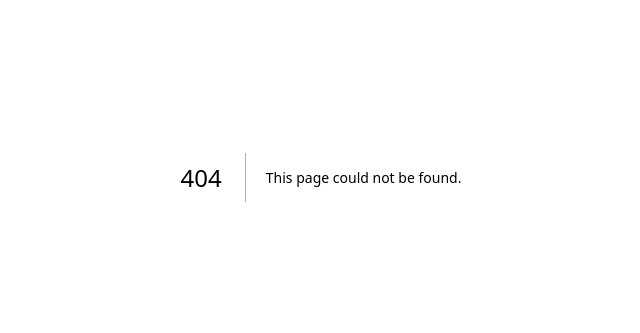
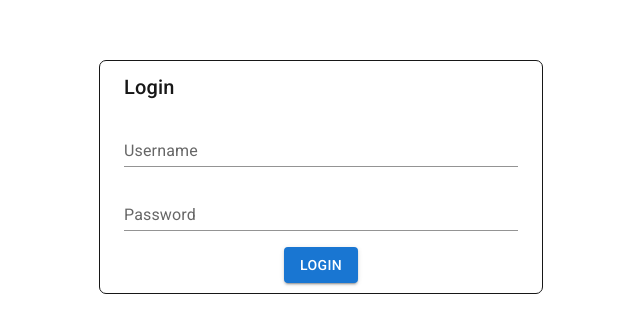
Before and after one commit to kevinromario/bshr-fe, a Next.js app: page /login in a window 1280 px wide. Before the commit this address had no page. Shown: the part 223-556 px from the top of the page, without its empty margins (319-959 px from the left). Built offline with nearby package versions, Linux system fonts and the light colour scheme.

Commit message:
feat: create LoginForm

```diff
--- a/package.json
+++ b/package.json
@@ -12,11 +12,14 @@
     "@emotion/react": "^11.14.0",
     "@emotion/styled": "^11.14.1",
     "@fontsource/roboto": "^5.2.6",
+    "@hookform/resolvers": "^5.1.1",
     "@mui/icons-material": "^7.1.2",
     "@mui/material": "^7.1.2",
     "next": "15.3.4",
     "react": "^19.0.0",
-    "react-dom": "^19.0.0"
+    "react-dom": "^19.0.0",
+    "react-hook-form": "^7.59.0",
+    "yup": "^1.6.1"
   },
   "devDependencies": {
     "@eslint/eslintrc": "^3",
--- /dev/null
+++ b/src/app/login/LoginForm.tsx
@@ -0,0 +1,51 @@
+import { yupResolver } from "@hookform/resolvers/yup";
+import { Box, Button, Stack, TextField, Typography } from "@mui/material";
+
+import { useForm } from "react-hook-form";
+import { loginSchema } from "src/schemas/loginSchema";
+
+type LoginFormInputs = {
+  username: string;
+  password: string;
+};
+
+export function LoginForm() {
+  const {
+    register,
+    handleSubmit,
+    formState: { errors },
+  } = useForm<LoginFormInputs>({
+    resolver: yupResolver(loginSchema),
+  });
+
+  const onSubmit = (data: LoginFormInputs) => {
+    console.log("Login data:", data);
+  };
+
+  return (
+    <form onSubmit={handleSubmit(onSubmit)}>
+      <Stack spacing={2}>
+        <Typography variant="h6">Login</Typography>
+        <TextField
+          label="Username"
+          variant="standard"
+          {...register("username")}
+          error={!!errors.username}
+          helperText={errors.username?.message}
+        />
+        <TextField
+          label="Password"
+          variant="standard"
+          {...register("password")}
+          error={!!errors.password}
+          helperText={errors.password?.message}
+        />
+        <Box sx={{ justifyContent: "center", display: "flex" }}>
+          <Button variant="contained" type="submit">
+            Login
+          </Button>
+        </Box>
+      </Stack>
+    </form>
+  );
+}
--- /dev/null
+++ b/src/app/login/page.tsx
@@ -0,0 +1,16 @@
+"use client";
+import { CenteredContainer } from "src/components/CenteredContainer";
+import { LoginForm } from "./LoginForm";
+import React from "react";
+
+export default function Login() {
+  React.useEffect(() => {
+    document.title = "Login - E-Commerce";
+  }, []);
+
+  return (
+    <CenteredContainer>
+      <LoginForm />
+    </CenteredContainer>
+  );
+}
--- /dev/null
+++ b/src/schemas/loginSchema.ts
@@ -0,0 +1,6 @@
+import * as yup from "yup";
+
+export const loginSchema = yup.object({
+  username: yup.string().min(4).required(),
+  password: yup.string().min(6).required(),
+});
```
Also changed, not shown: 1 other file (tests, documents, lock files or other folders).
